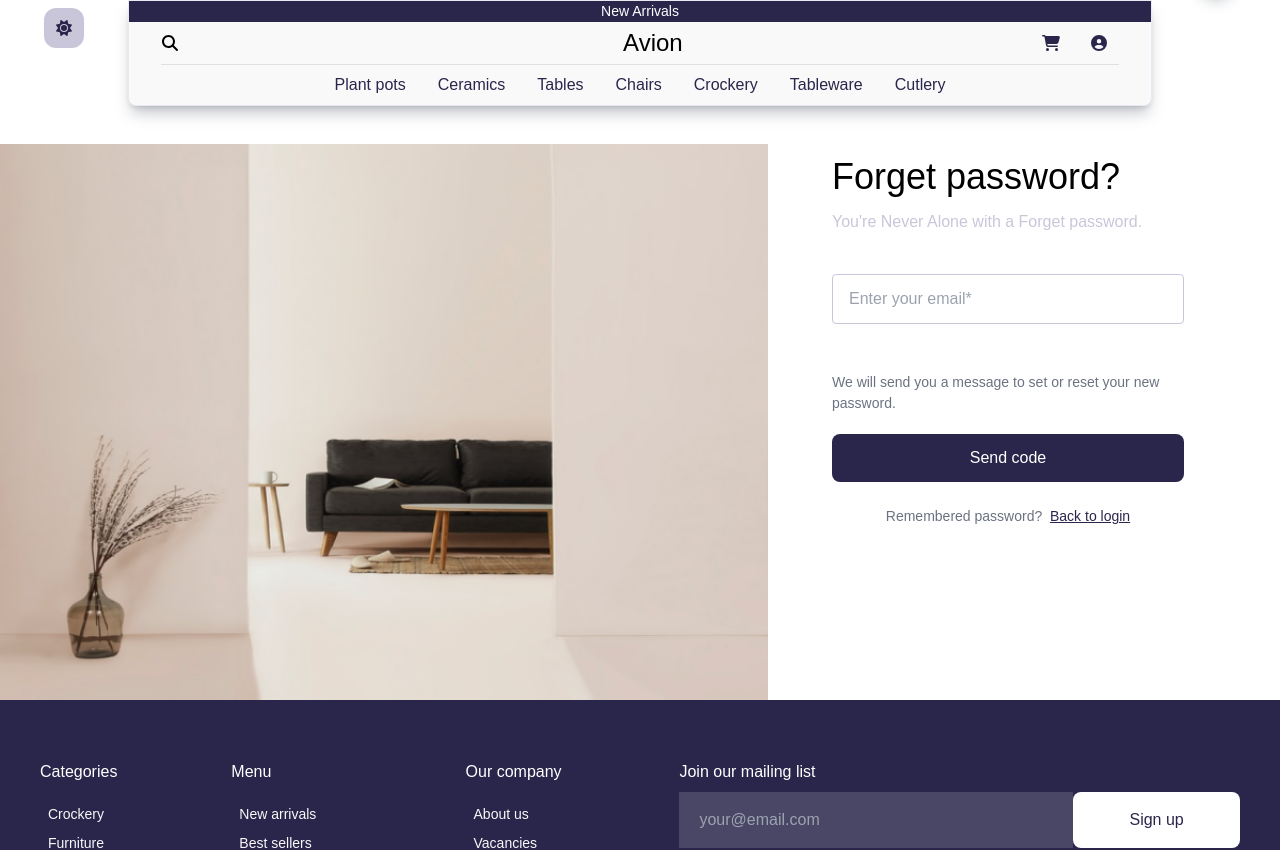
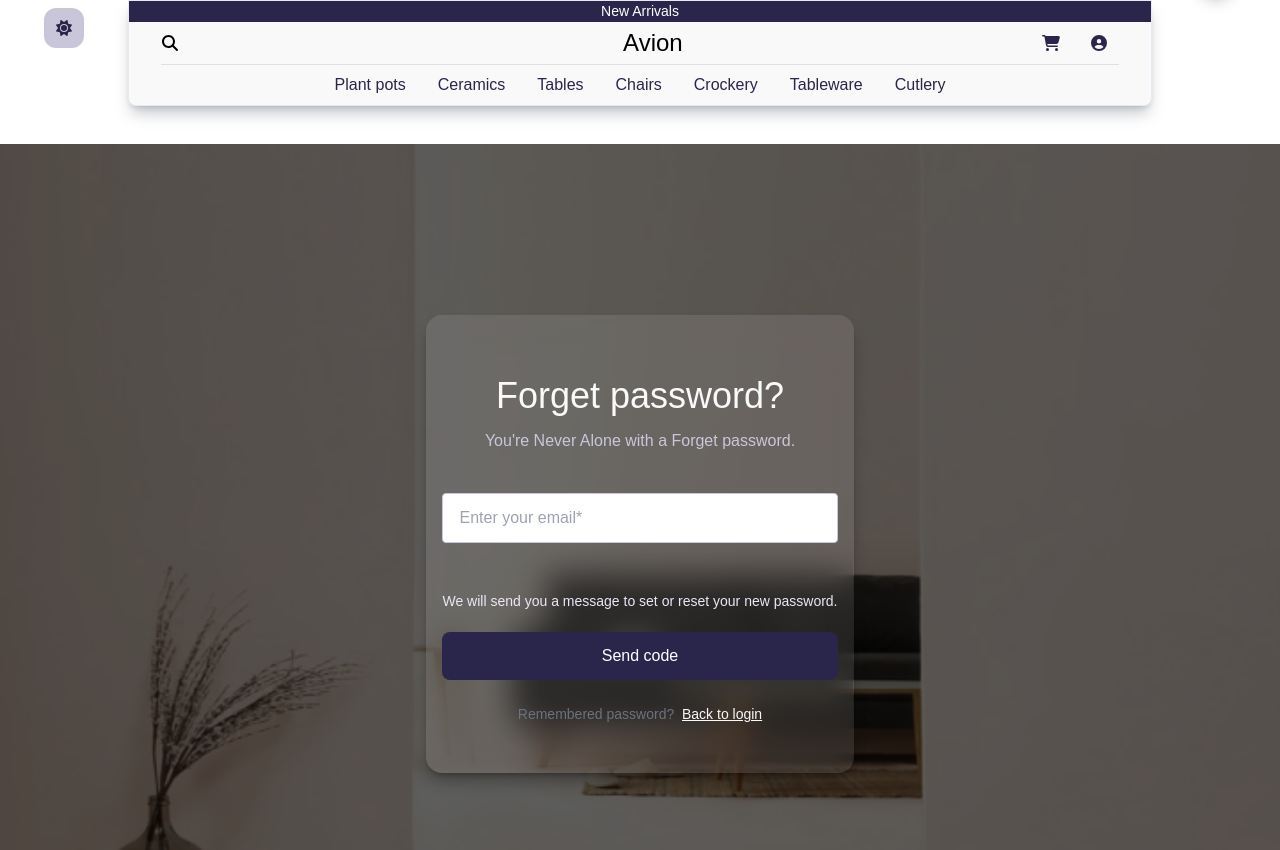
Before and after one commit to vuhuy172dh/ecommerce-website, a React (Create React App) app: page /forgetPassword in a window 1280 px wide. Shown: the top 850 px of the page. Built offline with nearby package versions, Linux system fonts and the light colour scheme; a web font is replaced by a local one.

Commit message:
update UI for forget password

```diff
--- a/src/pages/forgetPassword.jsx
+++ b/src/pages/forgetPassword.jsx
@@ -1,33 +1,46 @@
 import Button from '../components/button'
+import { motion } from 'framer-motion'
+import { Helmet } from 'react-helmet-async'
+import { Link } from 'react-router-dom'
 
 // Sample img
 import WhiteRoomImg from '../assets/images/features3.png'
-import { Helmet } from 'react-helmet-async'
 
 function ForgetPassword() {
   return (
-    <div className="flex justify-center tablet:justify-start laptop:justify-start mt-4 mx-6 gap-8 laptop:gap-16 tablet:mx-0 laptop:mx-0">
+    <div className="flex w-screen h-screen justify-center items-center relative">
       {/*Helmet async*/}
       <Helmet>
         <title>Forget Password</title>
       </Helmet>
 
-      <section className="hidden tablet:block table:basis-3/5 laptop:basis-3/5">
+      {/*Background*/}
+      <section className="w-full h-full hidden tablet:block relative z-10">
         <img
-          className="w-full h-full object-cover"
+          className="w-full h-full object-cover relative z-10"
           src={WhiteRoomImg}
           alt="Ảnh nội thất"
         />
+        <div className="w-full h-full block bg-black/60 absolute top-0 z-20"></div>
       </section>
-      <section className="max-w-sm mb-7 flex-1 tablet:pr-8 table:basis-2/5 laptop:basis-2/5">
+
+      {/*animated forget password container for tablet and laptop*/}
+      <motion.div
+        className="w-full tablet:w-fit tablet:min-w-[25vw] tablet:py-12 tablet:absolute z-20 tablet:bg-white/10 tablet:backdrop-blur-lg tablet:shadow-lg tablet:shadow-black/30 tablet:rounded-2xl"
+        initial={{ y: -400 }}
+        animate={{ y: 0 }}
+        transition={{ type: 'spring', stiffness: 100, duration: 0.5 }}
+      >
         {/* Greeting go here */}
-        <h1 className="text-h1 my-2 ">Forget password?</h1>
-        <p className="text-body-md text-border_dark">
+        <h1 className="text-h1 text-light_grey text-center my-2 ">
+          Forget password?
+        </h1>
+        <p className="text-body-md text-border_dark text-center">
           You're Never Alone with a Forget password.
         </p>
 
         {/* Form Sign In */}
-        <form className="mt-10">
+        <form className="mt-10 px-4">
           {/* Email */}
           <label className="mt-5 block">
             <input
@@ -38,7 +51,7 @@ function ForgetPassword() {
           </label>
 
           {/* Another */}
-          <p className="text-h6 mt-12 text-gray-500 font-normal">
+          <p className="text-h6 mt-12 text-border_grey font-normal">
             We will send you a message to set or reset your new password.
           </p>
 
@@ -52,11 +65,11 @@ function ForgetPassword() {
         {/* Direct sign in page */}
         <p className="text-h6 mt-6 text-center text-gray-500 font-normal">
           Remembered password? &nbsp;
-          <a href="/signin" className="text-dark_primary">
+          <Link to="/signin" className="text-light_grey">
             <u>Back to login</u>
-          </a>
+          </Link>
         </p>
-      </section>
+      </motion.div>
     </div>
   )
 }
--- a/src/pages/signIn.jsx
+++ b/src/pages/signIn.jsx
@@ -40,7 +40,7 @@ function SignIn() {
 
       {/*animated login container for tablet and laptop*/}
       <motion.div
-        className="w-full items-center tablet:w-fit tablet:py-12 z-20 tablet:absolute table:bg-white/10 tablet:backdrop-blur-lg tablet:shadow-lg tablet:shadow-black/30 tablet:rounded-2xl"
+        className="w-full tablet:w-fit tablet:min-w-[25vw] tablet:py-12 tablet:absolute z-20 tablet:bg-white/10 tablet:backdrop-blur-lg tablet:shadow-lg tablet:shadow-black/30 tablet:rounded-2xl"
         initial={{ y: -400 }}
         animate={{ y: 0 }}
         transition={{ type: 'spring', stiffness: 100, duration: 0.5 }}
@@ -84,12 +84,12 @@ function SignIn() {
               </h5>
             </label>
             <span className="text-right">
-              <a
-                href="/forgetPassword"
+              <Link
+                to="/forgetPassword"
                 className="text-h6 font-medium text-primary laptop:text-border_grey"
               >
                 Forgot password
-              </a>
+              </Link>
             </span>
           </div>
           <div className="mt-4">
--- a/src/pages/user/address.jsx
+++ b/src/pages/user/address.jsx
@@ -39,7 +39,8 @@ function Address() {
 
   return (
     <>
-      <div className="bg-white px-6 w-full">
+      <div className="px-6 my-2 w-full bg-border_grey dark:bg-secondary dark:text-white rounded-tl-lg rounded-bl-lg shadow-md shadow-black/40 dark:shadow-light_grey/30">
+        {/*address page header*/}
         <header className="text-center laptop:text-left laptop:flex laptop:justify-between laptop:items-center laptop:border-b-2 border-primary pb-3">
           <div>
             <h3 className="text-body-lg font-semibold text-dark_primary">
@@ -55,6 +56,8 @@ function Address() {
             </Button>
           </div>
         </header>
+
+        {/*address list*/}
         <div>
           <AddressList addressList={addressList} />
         </div>
```
